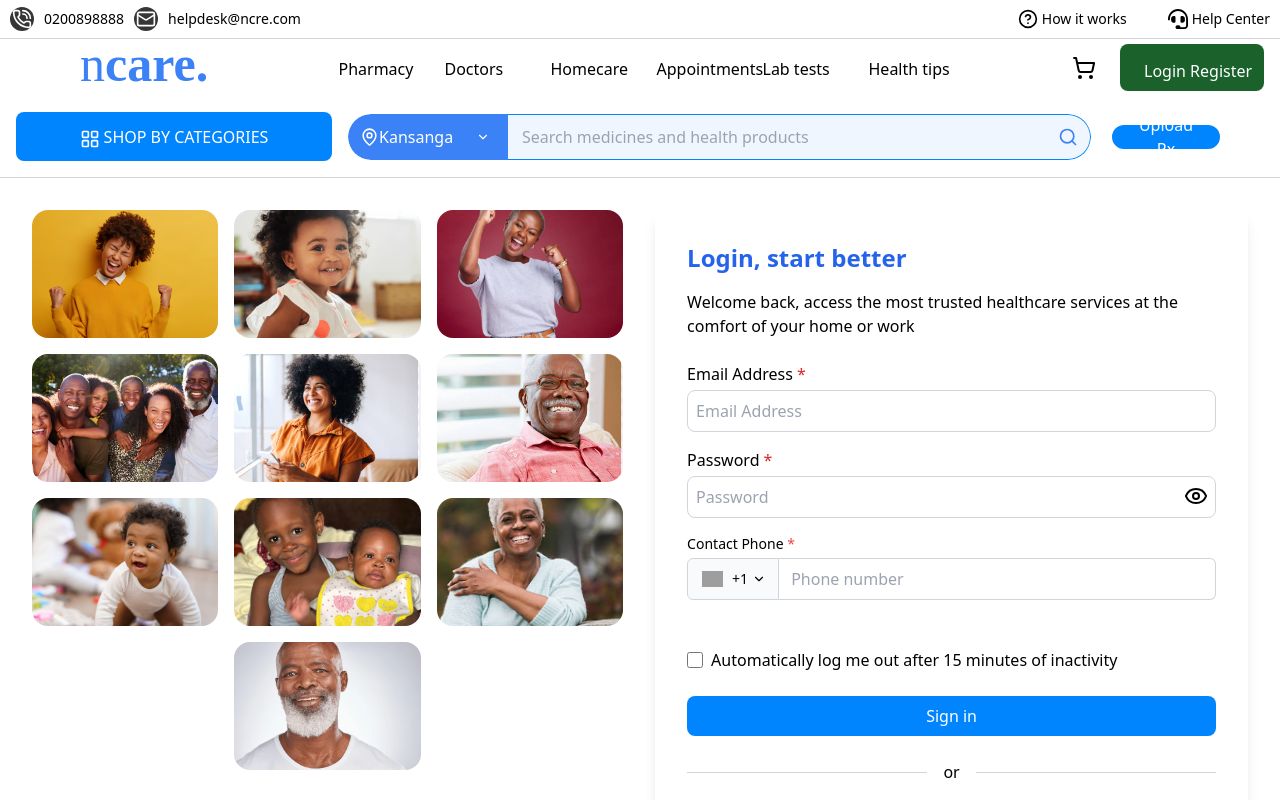
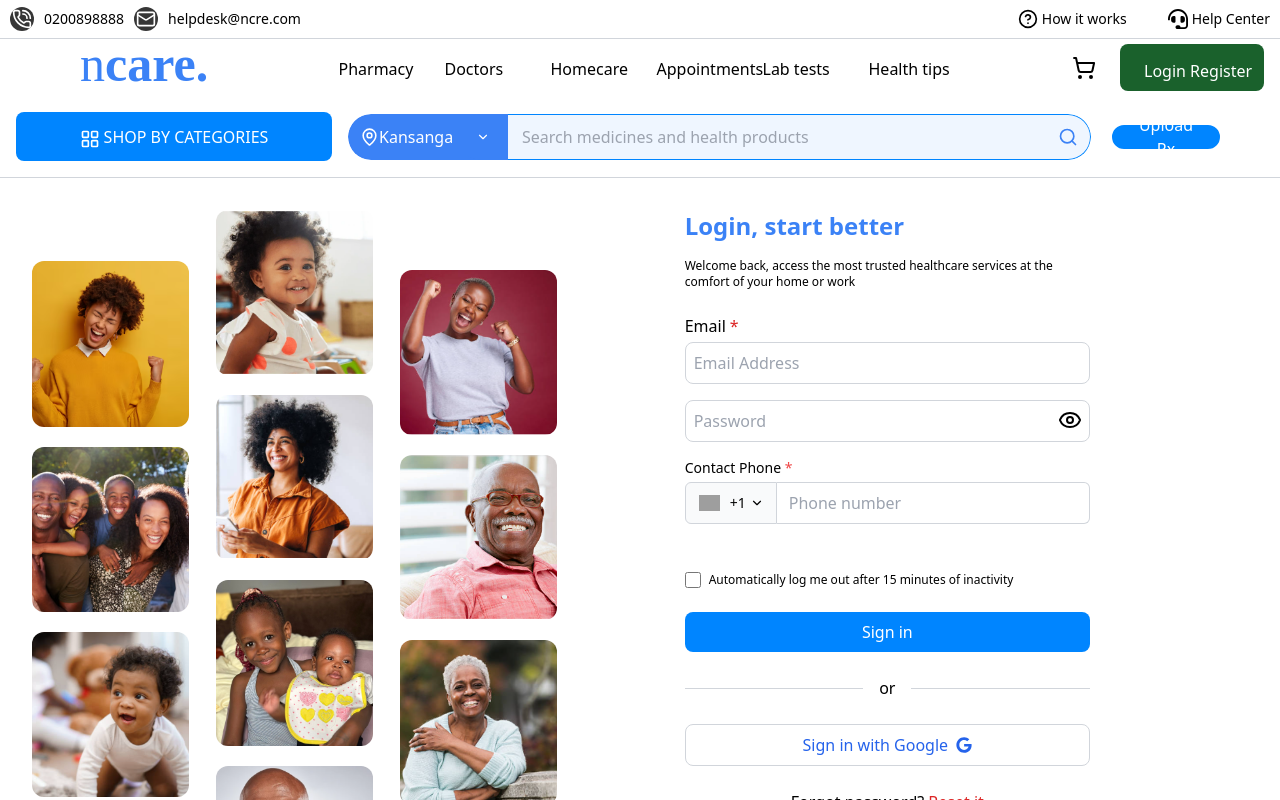
Before and after one commit to Kyomuhe/Components, a React (Create React App) app: page / in a window 1280 px wide. Shown: the top 800 px of the page. Built offline with nearby package versions, Linux system fonts and the light colour scheme; grey boxes are pictures that could not be loaded.

Commit message:
improved default page

```diff
--- a/src/components/login.tsx
+++ b/src/components/login.tsx
@@ -1,11 +1,9 @@
 import React, { useState } from 'react';
 import { FaGoogle } from 'react-icons/fa';
-// Importing components
 import PhoneField from '../components/PhoneField';
 import AppButton from '../components/AppButton';
 import FormInput from '../components/FormInput';
 
-// Define interface for form data
 interface FormData {
   email: string;
   password: string;
@@ -28,14 +26,13 @@ const Login: React.FC = () => {
 
   const handleSubmit = (e: React.FormEvent<HTMLFormElement>): void => {
     e.preventDefault();
-    // Handle form submission
     console.log('Form submitted:', formData, 'Auto logout:', autoLogout);
   };
 
   return (
-    <div className="w-full md:w-1/2 bg-white p-8 rounded-lg shadow-lg">
-      <h2 className="text-blue-600 text-2xl font-bold mb-4">Login, start better</h2>
-      <p className="text-gray-600 mb-6">
+    <div className="w-full">
+      <h2 className="text-blue-500 text-2xl font-semibold mb-4">Login, start better</h2>
+      <p className="text-[ #313957] text-xs mb-6">
         Welcome back, access the most trusted healthcare services at the comfort of your home or work
       </p>
 
@@ -44,7 +41,7 @@ const Login: React.FC = () => {
         <FormInput
           type="email"
           name="email"
-          label="Email Address"
+          label="Email"
           placeholder="Email Address"
           required
           value={formData.email}
@@ -54,12 +51,12 @@ const Login: React.FC = () => {
         <FormInput
           type="password"
           name="password"
-          label="Password"
           placeholder="Password"
           required
           value={formData.password}
           onChange={handleChange}
         />
+
         <div className="mb-6">
           <PhoneField
             value={phoneNumber}
@@ -69,7 +66,9 @@ const Login: React.FC = () => {
             label="Contact Phone"
             className="w-full"
           />
-</div>        <div className="mb-6">
+        </div>
+
+        <div className="mb-6">
           <label className="flex items-center space-x-2">
             <input
               type="checkbox"
@@ -77,7 +76,7 @@ const Login: React.FC = () => {
               checked={autoLogout}
               onChange={() => setAutoLogout(!autoLogout)}
             />
-            <span>Automatically log me out after 15 minutes of inactivity</span>
+            <span className ='text-xs'>Automatically log me out after 15 minutes of inactivity</span>
           </label>
         </div>
 
--- a/src/pages/DefaultPage.tsx
+++ b/src/pages/DefaultPage.tsx
@@ -21,14 +21,51 @@ const DefaultPage: React.FC = () => {
   ];
 
   return (
-    <div className="flex-grow p-8 bg-gray-100">
-      <div className="container mx-auto flex flex-col md:flex-row gap-8">
-        <div className="w-full md:w-1/2">
-          {/* Images */}
-          <div className="grid grid-cols-3 gap-4">
-            <div className="space-y-4">
+    <div className="flex-grow p-4 md:p-8 bg-gray-100 min-h-screen">
+      <div className="container mx-auto">
+        <div className="flex flex-col lg:flex-row lg:gap-24 xl:gap-32">
+          {/* Left Side - Images */}
+          <div className="w-full lg:w-auto mb-8 lg:mb-0">
+            {/* Mobile view - scrollable grid */}
+            <div className="block lg:hidden grid grid-cols-2 sm:grid-cols-3 gap-3">
+              {images.map((image, index) => (
+                <div
+                  key={index}
+                  className="aspect-square rounded-xl overflow-hidden"
+                >
+                  <img
+                    src={image}
+                    alt={`Image ${index + 1}`}
+                    className="w-full h-full object-cover"
+                  />
+                </div>
+              ))}
+            </div>
+
+            {/* Desktop view with original exact dimensions */}
+            <div className="hidden lg:block" style={{
+              width: '524.6796875px',
+              height: '717px',
+              position: 'relative',
+            }}>
+              {/* First column - 3 images */}
+              <div style={{
+                width: '156.84375px',
+                height: '533.08203125px',
+                position: 'absolute',
+                top: '51.35px',
+                left: '0px',
+              }}>
                 {[0, 1, 2].map((index) => (
-                <div key={index} className="rounded-2xl overflow-hidden h-32">
+                  <div
+                    key={index}
+                    className="rounded-xl overflow-hidden"
+                    style={{
+                      width: '156.84375px',
+                      height: '165.24609375px',
+                      marginBottom: index < 2 ? '20px' : '0px'
+                    }}
+                  >
                     <img
                       src={images[index]}
                       alt={`Image ${index + 1}`}
@@ -38,9 +75,24 @@ const DefaultPage: React.FC = () => {
                 ))}
               </div>
 
-            <div className="space-y-4">
+              {/* Second column - 4 images */}
+              <div style={{
+                width: '156.84375px',
+                height: '717px',
+                position: 'absolute',
+                top: '0px',
+                left: '183.92px',
+              }}>
                 {[3, 4, 5, 6].map((index) => (
-                <div key={index} className="rounded-2xl overflow-hidden h-32">
+                  <div
+                    key={index}
+                    className="rounded-xl overflow-hidden"
+                    style={{
+                      width: '156.84375px',
+                      height: '165.24609375px',
+                      marginBottom: index < 6 ? '20px' : '0px'
+                    }}
+                  >
                     <img
                       src={images[index]}
                       alt={`Image ${index + 1}`}
@@ -50,9 +102,24 @@ const DefaultPage: React.FC = () => {
                 ))}
               </div>
 
-            <div className="space-y-4">
+              {/* Third column - 3 images */}
+              <div style={{
+                width: '156.84375px',
+                height: '533.08203125px',
+                position: 'absolute',
+                top: '59.75px',
+                left: '367.84px',
+              }}>
                 {[7, 8, 9].map((index) => (
-                <div key={index} className="rounded-2xl overflow-hidden h-32">
+                  <div
+                    key={index}
+                    className="rounded-xl overflow-hidden"
+                    style={{
+                      width: '156.84375px',
+                      height: '165.24609375px',
+                      marginBottom: index < 9 ? '20px' : '0px'
+                    }}
+                  >
                     <img
                       src={images[index]}
                       alt={`Image ${index + 1}`}
@@ -64,8 +131,11 @@ const DefaultPage: React.FC = () => {
             </div>
           </div>
 
-        {/* Login Component */}
+          {/* Right Side - Login */}
+          <div className="w-full lg:w-1/3">
             <Login />
+          </div>
+        </div>
       </div>
     </div>
   );
```
Lines whose indentation alone changed are shown as unchanged.
